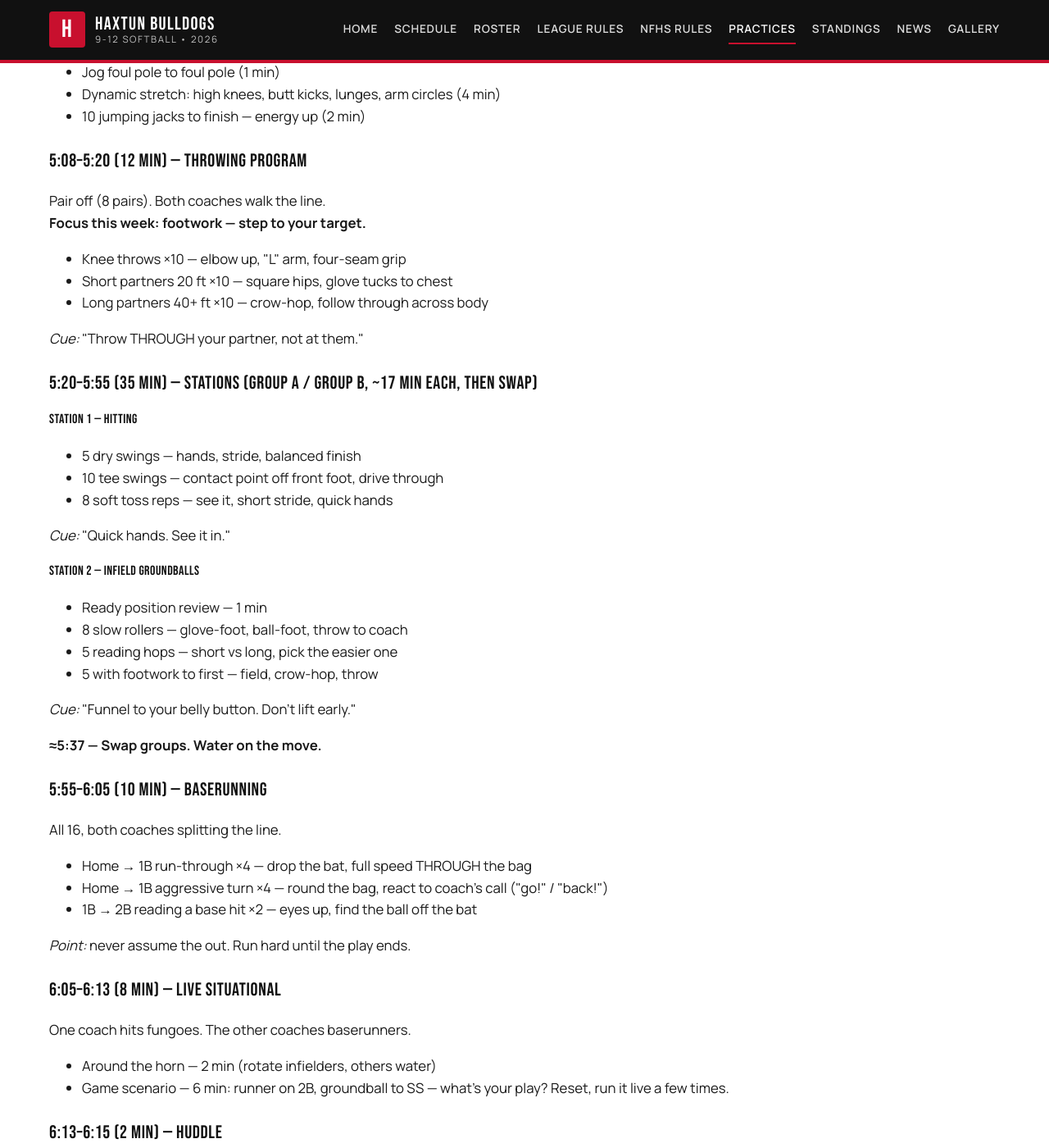
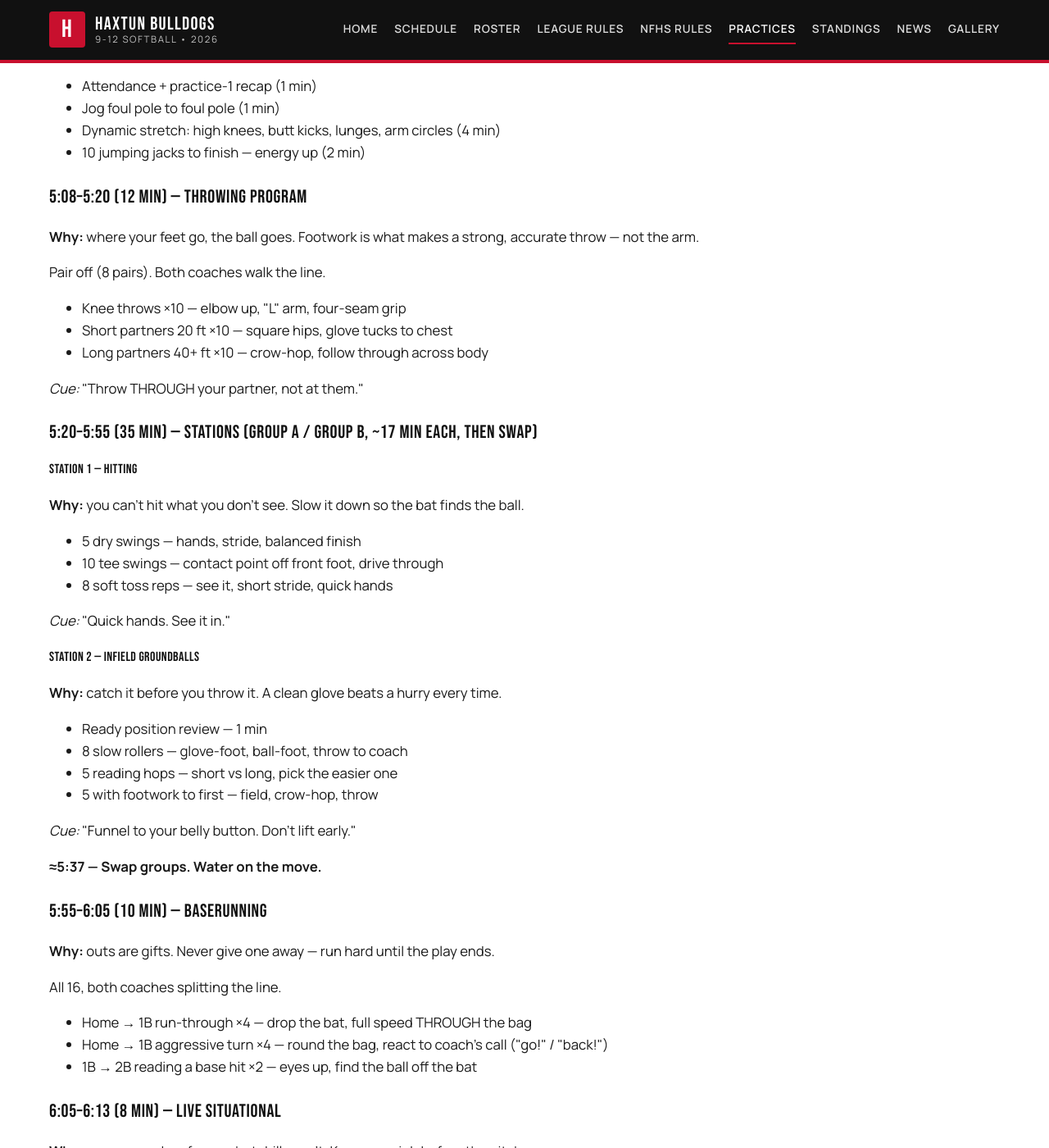
Before and after one commit to mcconnellentllc-cloud/haxtun-softball9-12, a Jekyll site: the page built from practices.html, in a window 1280 px wide and 1400 px high, scrolled down 1220 px. Shown: the whole window at 82% size. Built offline with Jekyll 4.4.1, drawn with Linux system fonts in a browser that asks for light colours; some of the changed text lies outside the part shown.

Commit message:
Add a 'Why' line to each practice session (one thing to drive home)

```diff
--- a/practices.html
+++ b/practices.html
@@ -38,6 +38,7 @@ permalink: /practices/
 </div>
 
 <h3>5:00–5:08 (8 min) — All-team warm-up</h3>
+<p><strong>Why:</strong> bodies and minds need a switch from school/home to softball. We compete from the first pitch.</p>
 <p>Both coaches lead together.</p>
 <ul>
   <li>Attendance + practice-1 recap (1 min)</li>
@@ -47,8 +48,8 @@ permalink: /practices/
 </ul>
 
 <h3>5:08–5:20 (12 min) — Throwing program</h3>
-<p>Pair off (8 pairs). Both coaches walk the line.<br>
-<strong>Focus this week: footwork — step to your target.</strong></p>
+<p><strong>Why:</strong> where your feet go, the ball goes. Footwork is what makes a strong, accurate throw — not the arm.</p>
+<p>Pair off (8 pairs). Both coaches walk the line.</p>
 <ul>
   <li>Knee throws ×10 — elbow up, "L" arm, four-seam grip</li>
   <li>Short partners 20 ft ×10 — square hips, glove tucks to chest</li>
@@ -59,6 +60,7 @@ permalink: /practices/
 <h3>5:20–5:55 (35 min) — Stations (Group A / Group B, ~17 min each, then swap)</h3>
 
 <h4>Station 1 — Hitting</h4>
+<p><strong>Why:</strong> you can't hit what you don't see. Slow it down so the bat finds the ball.</p>
 <ul>
   <li>5 dry swings — hands, stride, balanced finish</li>
   <li>10 tee swings — contact point off front foot, drive through</li>
@@ -67,6 +69,7 @@ permalink: /practices/
 <p><em>Cue:</em> "Quick hands. See it in."</p>
 
 <h4>Station 2 — Infield groundballs</h4>
+<p><strong>Why:</strong> catch it before you throw it. A clean glove beats a hurry every time.</p>
 <ul>
   <li>Ready position review — 1 min</li>
   <li>8 slow rollers — glove-foot, ball-foot, throw to coach</li>
@@ -78,15 +81,16 @@ permalink: /practices/
 <p><strong>≈5:37 — Swap groups. Water on the move.</strong></p>
 
 <h3>5:55–6:05 (10 min) — Baserunning</h3>
+<p><strong>Why:</strong> outs are gifts. Never give one away — run hard until the play ends.</p>
 <p>All 16, both coaches splitting the line.</p>
 <ul>
   <li>Home → 1B run-through ×4 — drop the bat, full speed THROUGH the bag</li>
   <li>Home → 1B aggressive turn ×4 — round the bag, react to coach's call ("go!" / "back!")</li>
   <li>1B → 2B reading a base hit ×2 — eyes up, find the ball off the bat</li>
 </ul>
-<p><em>Point:</em> never assume the out. Run hard until the play ends.</p>
 
 <h3>6:05–6:13 (8 min) — Live situational</h3>
+<p><strong>Why:</strong> game speed surfaces what drills can't. Know your job before the pitch comes.</p>
 <p>One coach hits fungoes. The other coaches baserunners.</p>
 <ul>
   <li>Around the horn — 2 min (rotate infielders, others water)</li>
@@ -94,6 +98,7 @@ permalink: /practices/
 </ul>
 
 <h3>6:13–6:15 (2 min) — Huddle</h3>
+<p><strong>Why:</strong> we get better when we tell each other what we saw.</p>
 <ul>
   <li>Recap. One thing each coach saw a player do well.</li>
   <li>Reminder: Wed practice is defense + baserunning focus.</li>
```
